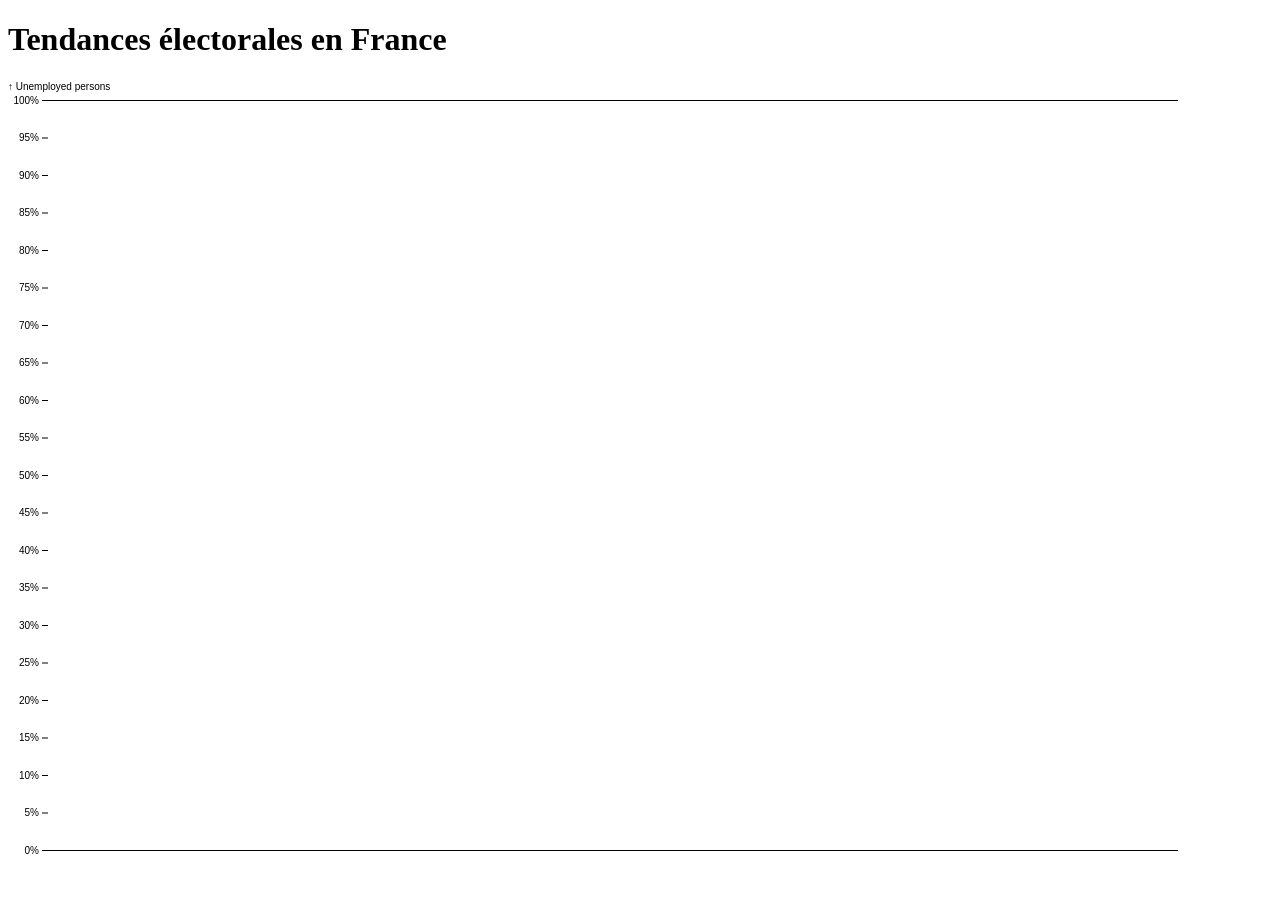
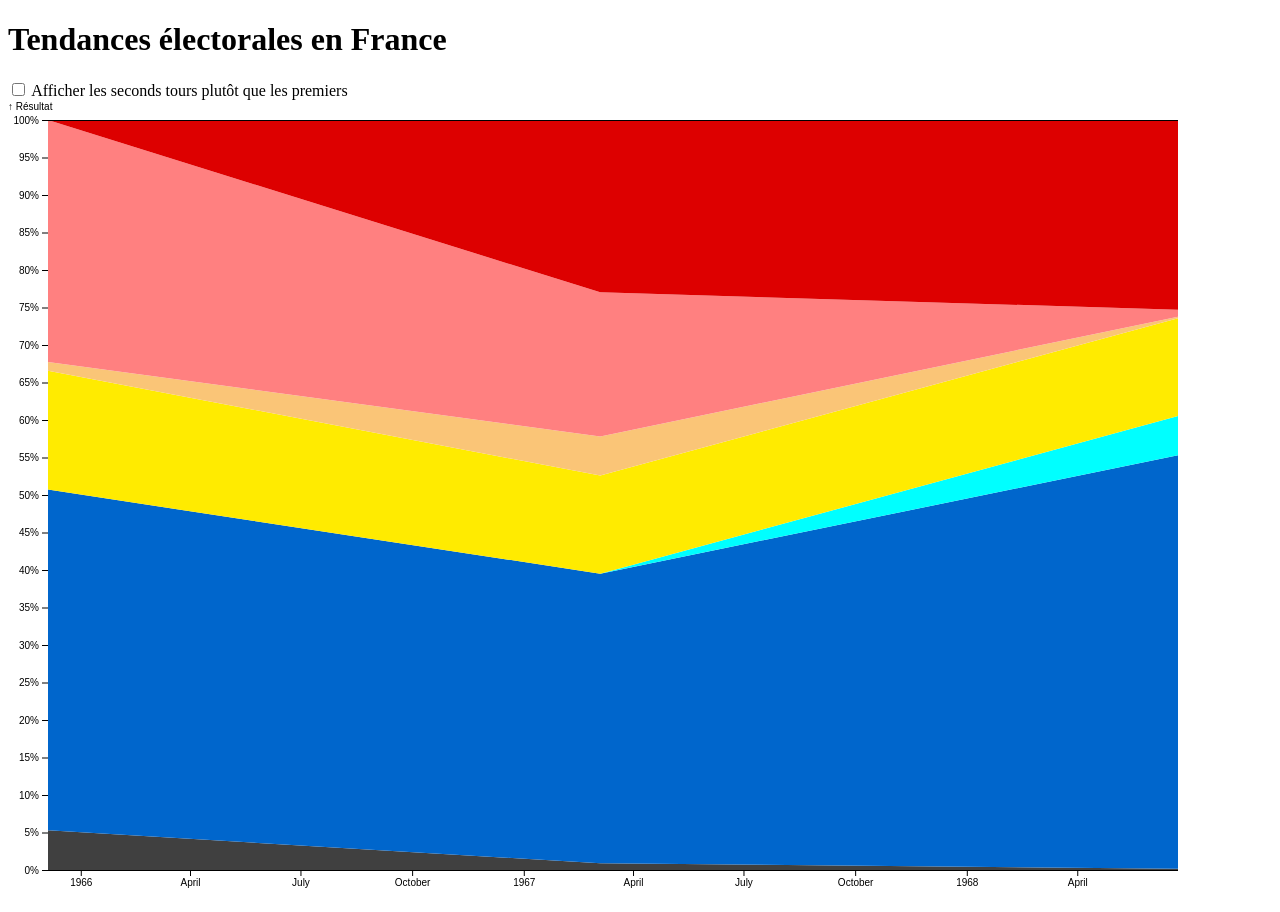
Before and after one commit to RdNetwork/elections, a plain HTML site: page index.html in a window 1280 px wide. Drawn offline with nearby package versions, Linux system fonts and the light colour scheme.

Commit message:
Adaptation du code pour données élections

```diff
--- a/index.html
+++ b/index.html
@@ -18,6 +18,10 @@
         </header>
 
         <section>
+            <div id="controls">
+                <input type="checkbox" id="step" name="step" value="step">
+                <label for="step"> Afficher les seconds tours plutôt que les premiers</label><br>
+            </div>
             <div id="chart"></div>
         </section>
         <footer>
--- a/script.js
+++ b/script.js
@@ -1,11 +1,42 @@
 window.onload=()=>{
-    d3.csv("unemployment.csv").then(function(data) {
-        console.log(data)
-        chart = StackedAreaChart(data, {
-            x: d => d.date,
-            y: d => d.unemployed,
-            z: d => d.industry,
-            yLabel: "↑ Unemployed persons",
+
+    const cb = document.querySelector('#step');
+	cb.addEventListener('change', plotChart);
+    plotChart();
+}
+
+const PARTY_POOLS = ["Extrême gauche", "Gauche radicale", "Gauche", "Écologistes", "Centre-gauche", "Divers", "Centre", "Centre-droit", "Droite", "Droite souverainiste", "Extrême droite"];
+
+function plotChart() {
+    document.getElementById("chart").innerHTML = ''
+    d3.json("data.json", {cache: "no-store"}).then(function(data) {
+
+        const cb = document.querySelector('#step');
+        let stepFilter = cb.checked ? 2 : 1;
+        data.data.forEach((elec) => {
+            PARTY_POOLS.filter(pool => !(elec.results.some(cand => cand.pool === pool))).forEach((missingPool) => {
+                elec.results.push({
+                    "name": "[Aucun]",
+                    "res_100": 0,
+                    "res": 0,
+                    "party": "[Aucun]",
+                    "pool": missingPool,
+                    "level": -1
+                })
+            });
+        });
+        allRes = data.data.filter((elec) => elec.step == stepFilter).map(elec => {
+            elec.results.forEach(res => {
+                res["date"] = elec.date
+            });
+            return elec.results.sort((a,b) => b.level - a.level);
+        }).flat();
+        chart = StackedAreaChart(allRes, {
+            x: res => d3.timeParse("%Y-%m-%d")(res.date),
+            y: res => res.res_100,
+            z: res => res.pool,
+            yLabel: "↑ Résultat",
+            zDomain:  PARTY_POOLS.reverse(),
             width: 1200,
             height: 800
         });
@@ -39,16 +70,19 @@ function StackedAreaChart(data, {
     yLabel, // a label for the y-axis
     xFormat, // a format specifier string for the x-axis
     yFormat = "%", // a format specifier string for the y-axis
-    colors = d3.schemeTableau10, // an array of colors for the (z) categories
+    // colors = d3.schemeTableau10, // an array of colors for the (z) categories
   } = {}) {
     // Compute values.
     const X = d3.map(data, x);
     const Y = d3.map(data, y);
     const Z = d3.map(data, z);
+    // console.log("XYZ:", X, Y, Z)
 
     // Compute default x- and z-domains, and unique the z-domain.
     if (xDomain === undefined) xDomain = d3.extent(X);
     if (zDomain === undefined) zDomain = Z;
+
+    let origz = zDomain;
     zDomain = new d3.InternSet(zDomain);
 
     // Omit any data not present in the z-domain.
@@ -61,7 +95,13 @@ function StackedAreaChart(data, {
     // data point for a given unique x- and z-value.
     const series = d3.stack()
         .keys(zDomain)
-        .value(([x, I], z) => Y[I.get(z)])
+        .value(([x, I], z) => {
+            if (Y[I.get(z)]) {
+                return Y[I.get(z)];
+            } else {
+                return 0;
+            }
+        })
         .order(order)
         .offset(offset)
       (d3.rollup(I, ([i]) => i, i => X[i], i => Z[i]))
@@ -73,14 +113,26 @@ function StackedAreaChart(data, {
     // Construct scales and axes.
     const xScale = xType(xDomain, xRange);
     const yScale = yType(yDomain, yRange);
-    const color = d3.scaleOrdinal(zDomain, colors);
+    const color = d3.scaleOrdinal(
+        origz.reverse(),
+        ["#bb0000", "#dd0000", "#FF8080", "#00c000", "#ffc0c0", "#FAC577", "#ffeb00", "#00FFFF", "#0066cc", "#adc1fd", "#404040"]
+    );
+
     const xAxis = d3.axisBottom(xScale).ticks(width / 80, xFormat).tickSizeOuter(0);
     const yAxis = d3.axisLeft(yScale).ticks(height / 50, yFormat);
 
     const area = d3.area()
-        .x(({i}) => xScale(X[i]))
+        .x((point) =>  {
+            let {i} = point
+            if (i)
+                return xScale(X[i])
+            else {
+                let newi = X.indexOf(point['data'][0])
+                return xScale(X[newi])
+            }
+        } )
         .y0(([y1]) => yScale(y1))
-        .y1(([, y2]) => yScale(y2));
+        .y1(([, y2]) =>  yScale(y2))
 
     const svg = d3.create("svg")
         .attr("width", width)
```
